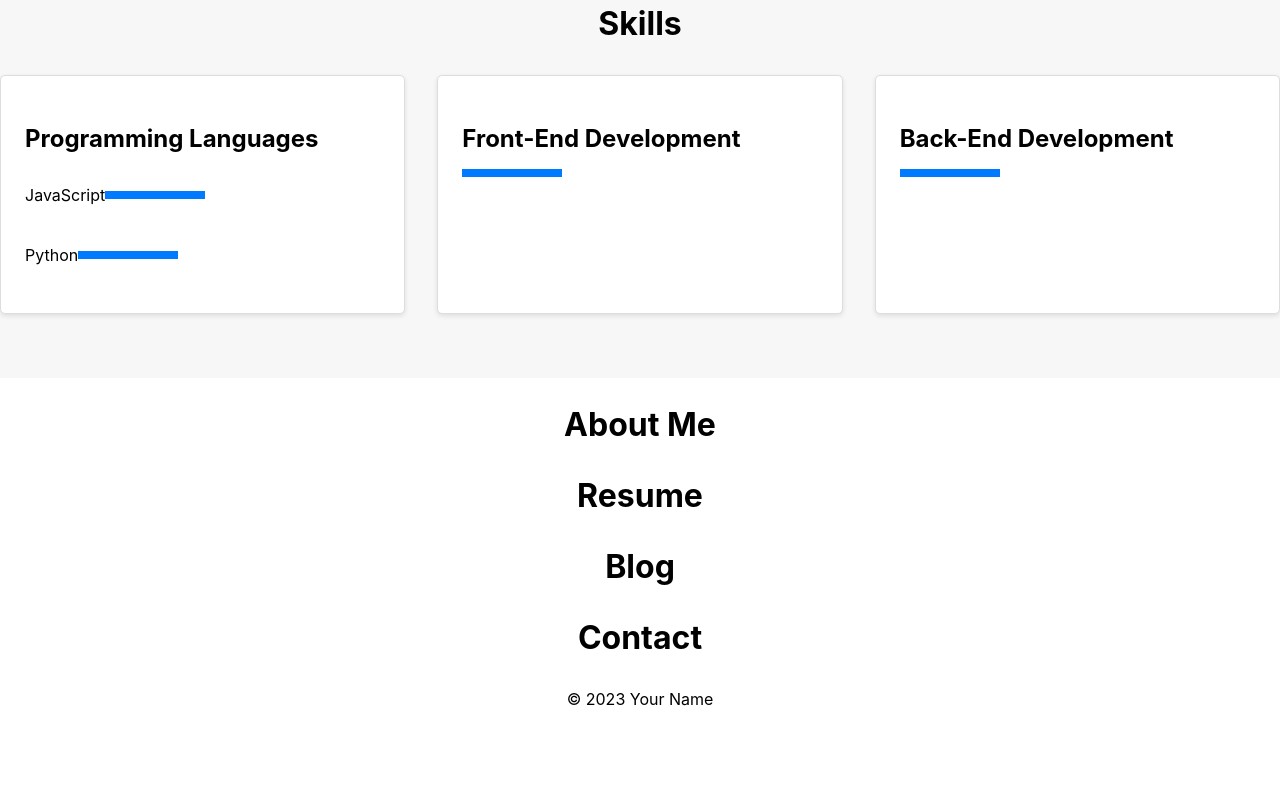
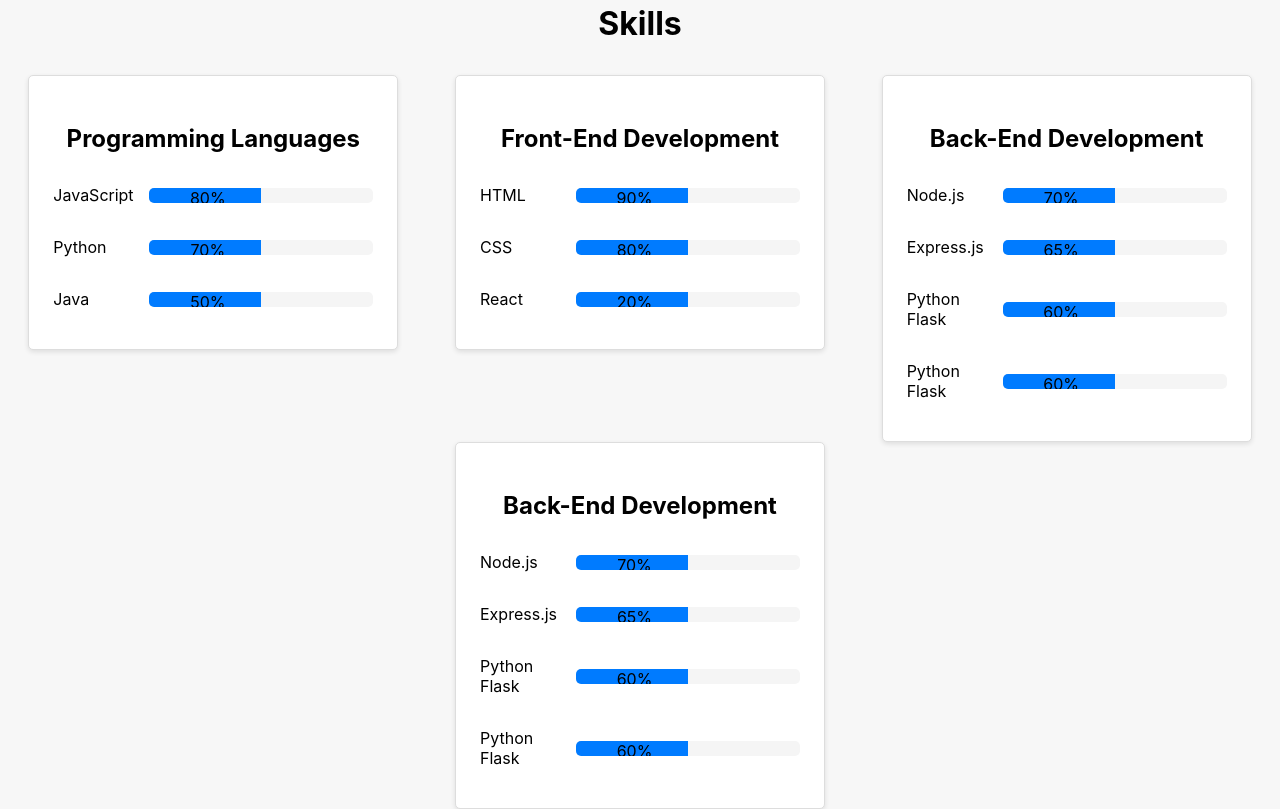
Before and after one commit to bahamadum/portfolio, a React (Create React App) app: page / in a window 1280 px wide. Shown: the part 2000-2809 px from the top of the page. Before the commit the page ends 2725 px from the top, so only its background shows below. Built offline with nearby package versions, Linux system fonts and the light colour scheme.

Commit message:
Update - 3

```diff
--- a/src/components/sections/Skills.css
+++ b/src/components/sections/Skills.css
@@ -1,61 +1,112 @@
-/* src/components/Skills.css */
 .skills-section {
   background-color: #f7f7f7;
   padding: 4rem 0;
 }
 
+.content {
+  /* max-width: 1200px; */
+  margin: 0 auto;
+  text-align: center;
+}
+
+.content h2 {
+  font-size: 2rem;
+  margin-bottom: 2rem;
+}
+
 .skills-grid {
-    display: grid;
-    grid-template-columns: repeat(auto-fit, minmax(300px, 1fr));
-    gap: 2rem;
+    display: flex;
+    flex-wrap: wrap;
+    justify-content: space-around;
+    align-items: flex-start;
 }
 
 .skill-card {
+  width: 25%;
   border: 1px solid #ddd;
-    padding: 1.5rem;
   border-radius: 5px;
   background-color: white;
   box-shadow: 0px 2px 5px rgba(0, 0, 0, 0.1);
   transition: transform 0.3s ease;
-    text-align: left;
+  padding: 1.5rem;
 }
 
 .skill-content {
-    display: flex;
-    flex-direction: column;
-    align-items: flex-start;
+  flex: 1;
+}
+
+.skill-content h3 {
+  font-size: 1.5rem;
+  margin-bottom: 1rem;
 }
 
 .sub-skill {
     display: flex;
+    justify-content: space-between;
     align-items: center;
-    margin-bottom: 0.5rem;
+    /* margin-bottom: 0.1rem; */
+    /* padding: 2px 0; */
+}
+.sub-skill p {
+    width: 30%;
+    text-align: left;
+}
+
+.sub-skill p,
+.skill-level {
+  display: flex;
+  align-items: center;
+  vertical-align: center;
+  /* padding: 2px 0; */
 }
 
 .skill-level {
-    width: 100px;
-    height: 8px;
-    background-color: #007bff;
-    position: relative;
+    flex: 1;
+    background-color: #f5f5f5;
+    height: 15px;
+    border-radius: 5px;
+    overflow: hidden;
 }
 
 .skill-level-bar {
-    width: 100%;
   height: 100%;
   background-color: #007bff;
-    position: absolute;
-    left: 0;
-    transition: width 0.5s ease;
+  animation: fillSkill 1s ease forwards;
+  width: 50%;
 }
 
-  .skill-card h3 {
-    font-size: 1.5rem;
-    margin-bottom: 1rem;
+.skill-percentage {
+  margin-left: 5px;
+}
+.sub-skill #javaScript {
+    width: 10%;
 }
 
-  /* Add media query for screens smaller than 768px */
+@keyframes fillSkill {
+  from {
+    width: 0;
+  }
+  to {
+    width: 50%;
+  }
+}
+
+/* Add media query for smaller screens */
 @media (max-width: 768px) {
     .skills-grid {
-      grid-template-columns: 1fr;
+        display: flex;
+       flex-direction: column;
+        align-items: center;
+        gap: 10px;
+    }
+
+    .skill-card {
+      width: 70%;
+      border: 1px solid #ddd;
+      border-radius: 5px;
+      background-color: white;
+      box-shadow: 0px 2px 5px rgba(0, 0, 0, 0.1);
+      transition: transform 0.3s ease;
+      padding: 1.5rem;
     }
 }
--- a/src/components/sections/Skills.js
+++ b/src/components/sections/Skills.js
@@ -1,49 +1,185 @@
-import React from 'react';
+import React, { useEffect, useRef } from 'react';
 import './Skills.css'; // Import the CSS file for the Skills section
 
 function Skills() {
+  const skillsSectionRef = useRef(null);
+
+  useEffect(() => {
+    const observer = new IntersectionObserver(
+      (entries) => {
+        entries.forEach((entry) => {
+          if (entry.isIntersecting) {
+            const skillBars = entry.target.querySelectorAll('.skill-level-bar');
+            skillBars.forEach((bar) => {
+              const width = bar.getAttribute('data-percent');
+              bar.style.width = width;
+              bar.style.animation = 'fillSkill 1s ease forwards';
+            });
+          } else {
+            const skillBars = entry.target.querySelectorAll('.skill-level-bar');
+            skillBars.forEach((bar) => {
+              bar.style.width = '0';
+              bar.style.animation = 'none';
+            });
+          }
+        });
+      },
+      { threshold: 0.2 } // Adjust the threshold as needed
+    );
+
+    if (skillsSectionRef.current) {
+      observer.observe(skillsSectionRef.current);
+    }
+
+    return () => {
+      if (skillsSectionRef.current) {
+        observer.unobserve(skillsSectionRef.current);
+      }
+    };
+  }, []);
+
   return (
-
-
-
-    <section id="skills" className="skills-section">
+    <section id="skills" className="skills-section" ref={skillsSectionRef}>
       <div className="content">
         <h2>Skills</h2>
         <div className="skills-grid">
-        <div className="skill-card">
+          <div className="skill-card">
             <div className="skill-content">
               <h3>Programming Languages</h3>
               <div className="sub-skill">
-              <p>JavaScript</p>
-                <div className="skill-level">
-                  <div className="skill-level-bar" style={{ width: '80%' }}></div>
+                <p>JavaScript </p>
+                <div className="skill-level" >
+                  <div className="skill-level-bar" data-percent="80%" id='javaScript' >
+                    <div className="skill-percentage">80%</div>
+                  </div>
                 </div>
-
               </div>
               <div className="sub-skill">
-              <p>Python</p>
+                <p>Python</p>
                 <div className="skill-level">
-                  <div className="skill-level-bar" style={{ width: '70%' }}></div>
+                  <div className="skill-level-bar" data-percent="70%">
+                    <div className="skill-percentage">70%</div>
+                  </div>
                 </div>
               </div>
+              <div className="sub-skill">
+                <p>Java</p>
+                <div className="skill-level">
+                  <div className="skill-level-bar" data-percent="50%">
+                    <div className="skill-percentage">50%</div>
+                  </div>
+                </div>
+              </div>
+              {/* Add more sub-skills */}
             </div>
           </div>
           <div className="skill-card">
             <div className="skill-content">
               <h3>Front-End Development</h3>
-              <div className="skill-level">
-                <div className="skill-level-bar" style={{ width: '90%' }}></div>
+              <div className="sub-skill">
+                <p>HTML</p>
+                <div className="skill-level">
+                  <div className="skill-level-bar" data-percent="90%">
+                    <div className="skill-percentage">90%</div>
+                  </div>
+                </div>
               </div>
+              <div className="sub-skill">
+                <p>CSS</p>
+                <div className="skill-level">
+                  <div className="skill-level-bar" data-percent="80%">
+                    <div className="skill-percentage">80%</div>
+                  </div>
+                </div>
+              </div>
+              <div className="sub-skill">
+                <p>React</p>
+                <div className="skill-level">
+                  <div className="skill-level-bar" data-percent="20%">
+                    <div className="skill-percentage">20%</div>
+                  </div>
+                </div>
+              </div>
+              {/* Add more sub-skills */}
             </div>
           </div>
           <div className="skill-card">
             <div className="skill-content">
               <h3>Back-End Development</h3>
-              <div className="skill-level">
-                <div className="skill-level-bar" style={{ width: '70%' }}></div>
+              <div className="sub-skill">
+                <p>Node.js</p>
+                <div className="skill-level">
+                  <div className="skill-level-bar" data-percent="70%">
+                    <div className="skill-percentage">70%</div>
+                  </div>
+                </div>
               </div>
+              <div className="sub-skill">
+                <p>Express.js</p>
+                <div className="skill-level">
+                  <div className="skill-level-bar" data-percent="65%">
+                    <div className="skill-percentage">65%</div>
+                  </div>
+                </div>
+              </div>
+              <div className="sub-skill">
+                <p>Python Flask</p>
+                <div className="skill-level">
+                  <div className="skill-level-bar" data-percent="60%">
+                    <div className="skill-percentage">60%</div>
+                  </div>
+                </div>
+              </div>
+              <div className="sub-skill">
+                <p>Python Flask</p>
+                <div className="skill-level">
+                  <div className="skill-level-bar" data-percent="60%">
+                    <div className="skill-percentage">60%</div>
+                  </div>
+                </div>
+              </div>
+              {/* Add more sub-skills */}
             </div>
           </div>
+          <div className="skill-card">
+            <div className="skill-content">
+              <h3>Back-End Development</h3>
+              <div className="sub-skill">
+                <p>Node.js</p>
+                <div className="skill-level">
+                  <div className="skill-level-bar" data-percent="70%">
+                    <div className="skill-percentage">70%</div>
+                  </div>
+                </div>
+              </div>
+              <div className="sub-skill">
+                <p>Express.js</p>
+                <div className="skill-level">
+                  <div className="skill-level-bar" data-percent="65%">
+                    <div className="skill-percentage">65%</div>
+                  </div>
+                </div>
+              </div>
+              <div className="sub-skill">
+                <p>Python Flask</p>
+                <div className="skill-level">
+                  <div className="skill-level-bar" data-percent="60%">
+                    <div className="skill-percentage">60%</div>
+                  </div>
+                </div>
+              </div>
+              <div className="sub-skill">
+                <p>Python Flask</p>
+                <div className="skill-level">
+                  <div className="skill-level-bar" data-percent="60%">
+                    <div className="skill-percentage">60%</div>
+                  </div>
+                </div>
+              </div>
+              {/* Add more sub-skills */}
+            </div>
+          </div>
+          {/* Add more skill-card components with sub-skills */}
         </div>
       </div>
     </section>
```
Lines whose indentation alone changed are shown as unchanged.
